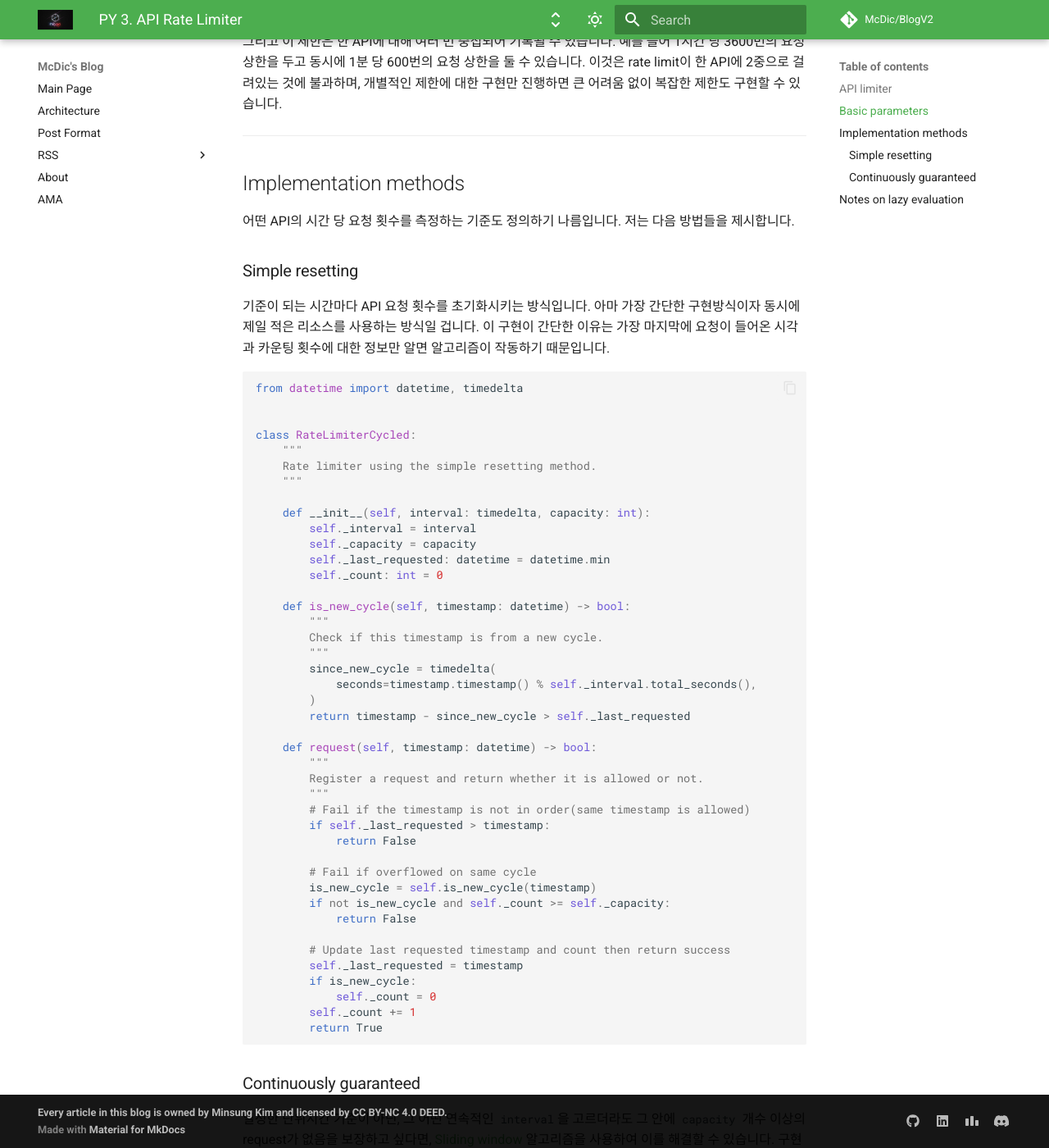
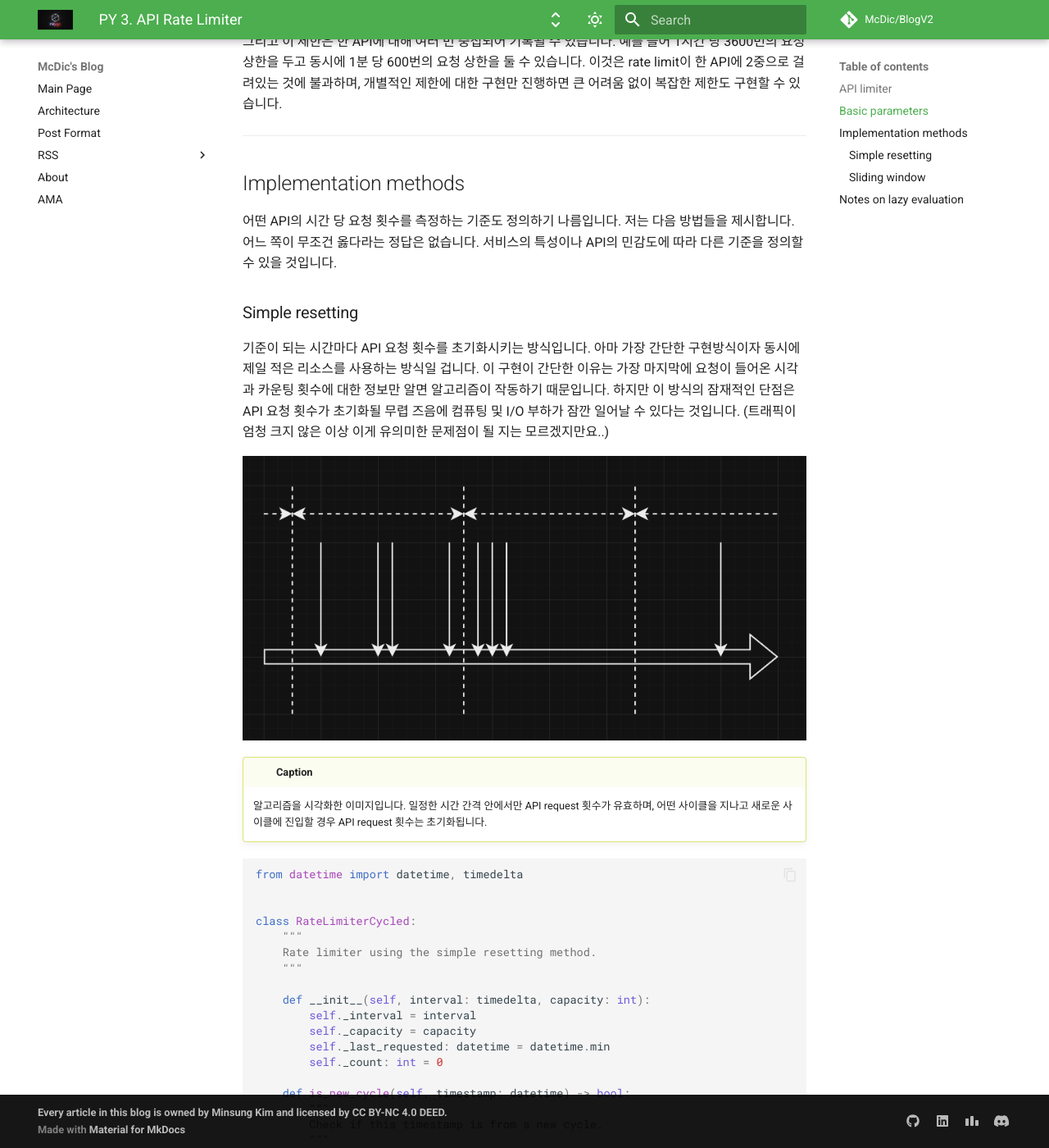
Before and after one commit to McDic/BlogV2, an MkDocs documentation site: the page built from docs/posts/py/py3.md, in a window 1280 px wide and 1400 px high, scrolled down 754 px. Shown: the whole window at 82% size. Built offline with MkDocs 1.6.1 and Material for MkDocs 9.7.7, drawn with Linux system fonts in a browser that asks for light colours; comment, search, counter and statistics services are not loaded; some of the changed text lies outside the part shown.

Commit message:
Added images

````diff
--- a/docs/posts/py/py3.md
+++ b/docs/posts/py/py3.md
@@ -41,13 +41,24 @@
 ## Implementation methods
 
 어떤 API의 시간 당 요청 횟수를 측정하는 기준도 정의하기 나름입니다.
-저는 다음 방법들을 제시합니다.
+저는 다음 방법들을 제시합니다. 어느 쪽이 무조건 옳다라는 정답은 없습니다.
+서비스의 특성이나 API의 민감도에 따라 다른 기준을 정의할 수 있을 것입니다.
 
 ### Simple resetting
 
 기준이 되는 시간마다 API 요청 횟수를 초기화시키는 방식입니다.
 아마 가장 간단한 구현방식이자 동시에 제일 적은 리소스를 사용하는 방식일 겁니다.
 이 구현이 간단한 이유는 가장 마지막에 요청이 들어온 시각과 카운팅 횟수에 대한 정보만 알면 알고리즘이 작동하기 때문입니다.
+하지만 이 방식의 잠재적인 단점은 API 요청 횟수가 초기화될 무렵 즈음에 컴퓨팅 및 I/O 부하가 잠깐 일어날 수 있다는 것입니다.
+(트래픽이 엄청 크지 않은 이상 이게 유의미한 문제점이 될 지는 모르겠지만요..)
+
+![simple_limit](/assets/posts/py/api_limiter/simple_limit.png)
+
+!!! caption
+
+    알고리즘을 시각화한 이미지입니다.
+    일정한 시간 간격 안에서만 API request 횟수가 유효하며,
+    어떤 사이클을 지나고 새로운 사이클에 진입할 경우 API request 횟수는 초기화됩니다.
 
 ```python
 from datetime import datetime, timedelta
@@ -94,13 +105,21 @@
         return True
 ```
 
-### Continuously guaranteed
+### Sliding window
 
 일정한 단위시간 기준이 아닌, 그 어떤 연속적인 `interval`을 고르더라도 그 안에 `capacity` 개수 이상의 request가 없음을 보장하고 싶다면,
 [Sliding window](https://stackoverflow.com/questions/8269916/what-is-sliding-window-algorithm-examples) 알고리즘을 사용하여 이를 해결할 수 있습니다.
 구현 방식은 조금 복잡합니다.
-왜냐하면 연속적으로 들어온 요청들의 timestamp 정보들을 전부 저장하고 있어야 하기 때문입니다.
+왜냐하면 연속적으로 들어온 요청들의 timestamp 정보들을 전부 저장하고 오래된 timestamp들을 순차적으로 삭제할 수 있어야 하기 때문입니다.
 이는 [deque](https://en.wikipedia.org/wiki/Double-ended_queue) 등을 사용하여 효율적으로 구현할 수 있습니다.
+
+![window_limit](/assets/posts/py/api_limiter/window_limit.png)
+
+!!! caption
+
+    알고리즘을 시각화한 이미지입니다.
+    개별 request마다 정보가 기억되는 일종의 "유통기한"이 다릅니다.
+    이 알고리즘을 구현할 경우 timeline 상에서 그 어떤 연속적인 `interval`을 고르더라도 `capacity` 개수 이상의 request가 없음이 보장될 수 있습니다.
 
 ```python
 from collections import deque
````
Also changed, not shown: docs/assets/posts/py/api_limiter/simple_limit.png (added), docs/assets/posts/py/api_limiter/window_limit.png (added).
